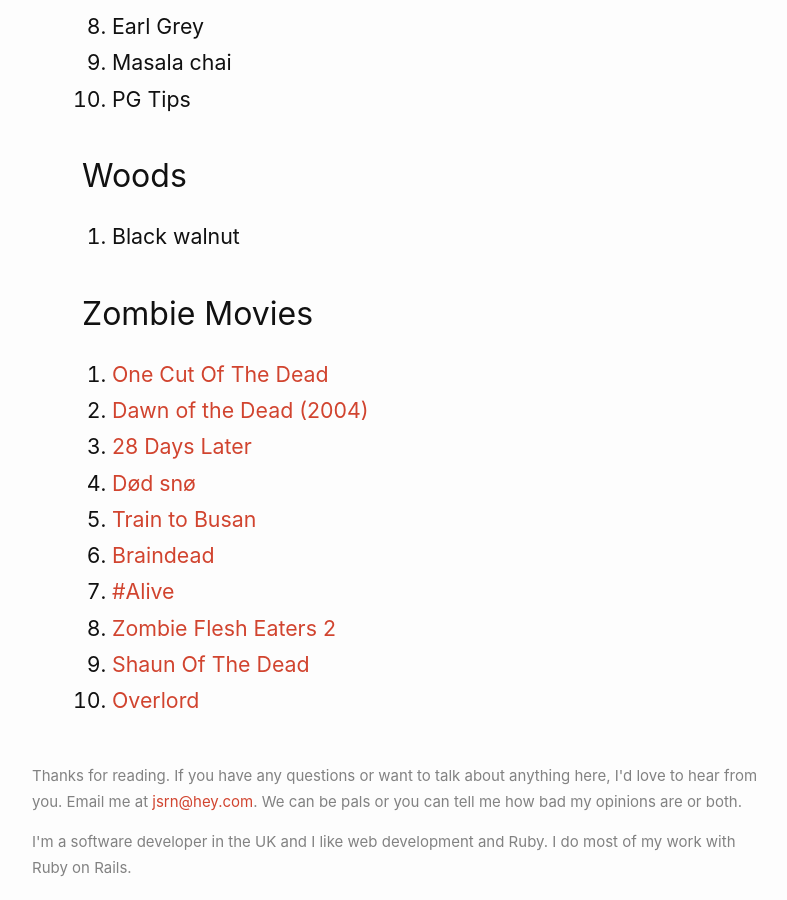
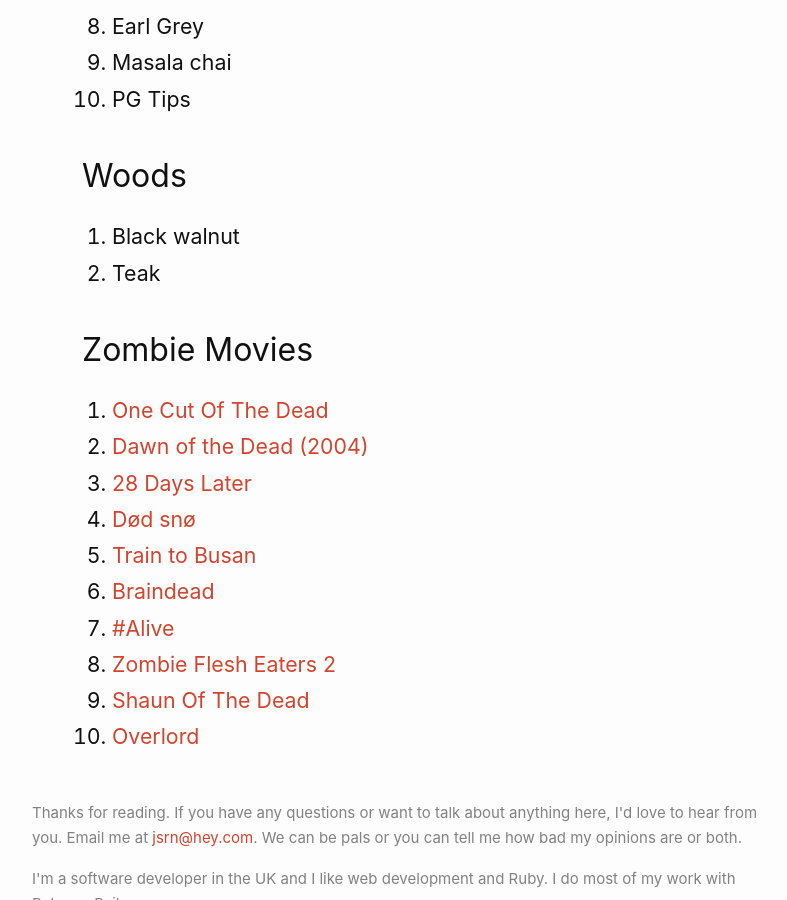
Before and after one commit to jsrn/jsrn.github.io, a Jekyll site: the page built from best.md, in a window 1280 px wide and 900 px high, scrolled down 2413 px. Shown: the whole window, without its empty margins (238-1025 px from the left). Built offline with Jekyll 4.4.1, drawn with Linux system fonts in a browser that asks for light colours; our own code applies the rules of GitHub Pages for plain Markdown files.

Commit message:
reppin teak

```diff
--- a/best.md
+++ b/best.md
@@ -77,6 +77,7 @@
 <h2 id="woods">Woods</h2>
 
 1. Black walnut
+2. Teak
 
 <h2 id="zombie_movies">Zombie Movies</h2>
 
```
